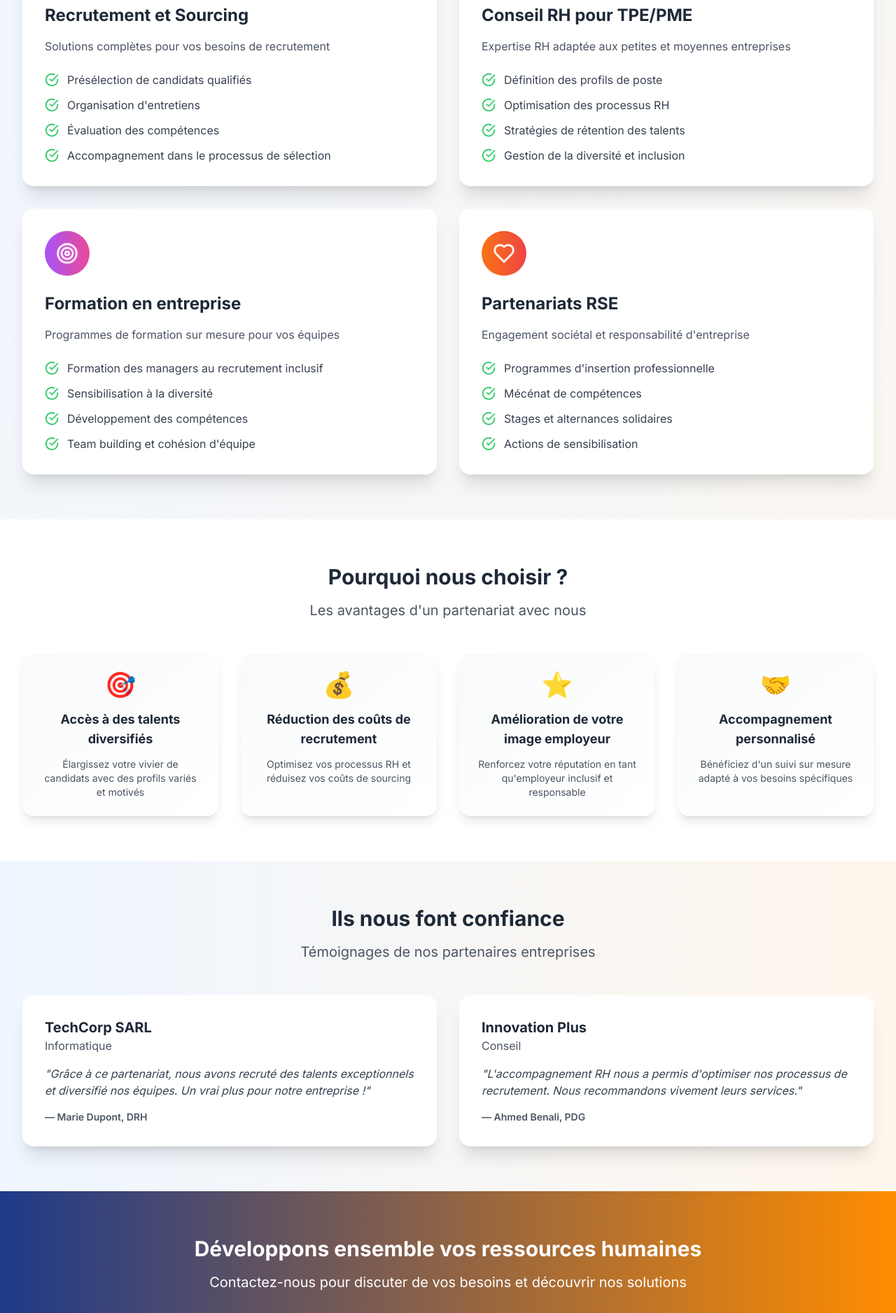
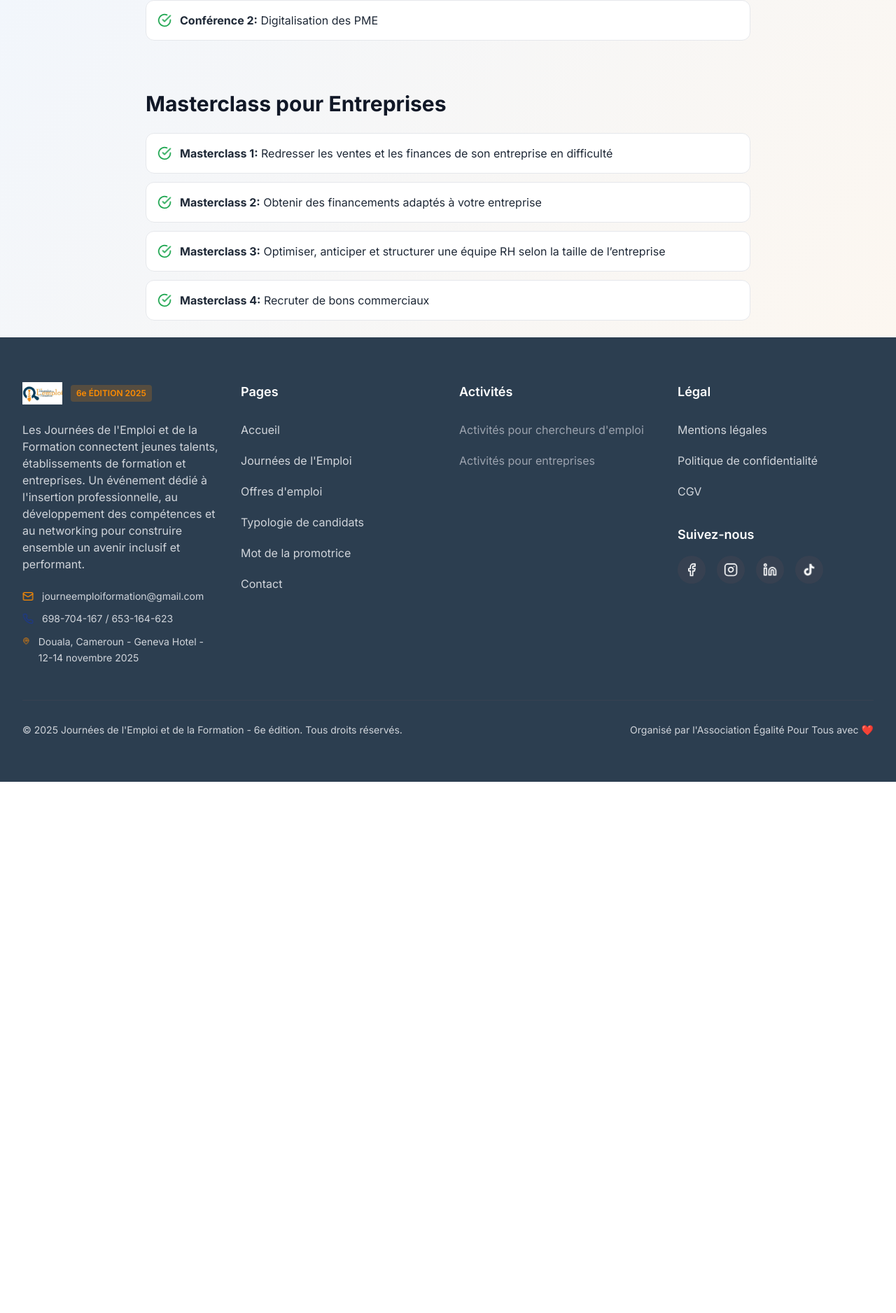
Before and after one commit to MarcDelon/journees-emploi-formation, a Next.js app: page /activites-entreprises in a window 1280 px wide. Shown: the part 650-2526 px from the top of the page at 70% size. After the commit the page ends 1767 px from the top, so only its background shows below. Built offline with nearby package versions, Linux system fonts and the light colour scheme; a web font is replaced by a local one.

Commit message:
content(entreprises): ne garder que Conférences et Masterclass (UX alignée chercheurs)

```diff
--- a/src/app/activites-entreprises/page.tsx
+++ b/src/app/activites-entreprises/page.tsx
@@ -6,78 +6,16 @@ import { Footer } from '@/components/Footer'
 import { Building, Users, TrendingUp, Target, Award, CheckCircle, ArrowRight, Briefcase, Heart } from 'lucide-react'
 
 export default function ActivitesEntreprises() {
-  const services = [
-    {
-      icon: Users,
-      title: "Recrutement et Sourcing",
-      description: "Solutions complètes pour vos besoins de recrutement",
-      details: [
-        "Présélection de candidats qualifiés",
-        "Organisation d'entretiens",
-        "Évaluation des compétences",
-        "Accompagnement dans le processus de sélection"
-      ],
-      color: "from-blue-500 to-cyan-500"
-    },
-    {
-      icon: TrendingUp,
-      title: "Conseil RH pour TPE/PME",
-      description: "Expertise RH adaptée aux petites et moyennes entreprises",
-      details: [
-        "Définition des profils de poste",
-        "Optimisation des processus RH",
-        "Stratégies de rétention des talents",
-        "Gestion de la diversité et inclusion"
-      ],
-      color: "from-green-500 to-emerald-500"
-    },
-    {
-      icon: Target,
-      title: "Formation en entreprise",
-      description: "Programmes de formation sur mesure pour vos équipes",
-      details: [
-        "Formation des managers au recrutement inclusif",
-        "Sensibilisation à la diversité",
-        "Développement des compétences",
-        "Team building et cohésion d'équipe"
-      ],
-      color: "from-purple-500 to-pink-500"
-    },
-    {
-      icon: Heart,
-      title: "Partenariats RSE",
-      description: "Engagement sociétal et responsabilité d'entreprise",
-      details: [
-        "Programmes d'insertion professionnelle",
-        "Mécénat de compétences",
-        "Stages et alternances solidaires",
-        "Actions de sensibilisation"
-      ],
-      color: "from-orange-500 to-red-500"
-    }
+  const conferences = [
+    "L'accès aux financements des PME",
+    "Digitalisation des PME",
   ]
 
-  const avantages = [
-    {
-      title: "Accès à des talents diversifiés",
-      description: "Élargissez votre vivier de candidats avec des profils variés et motivés",
-      icon: "🎯"
-    },
-    {
-      title: "Réduction des coûts de recrutement",
-      description: "Optimisez vos processus RH et réduisez vos coûts de sourcing",
-      icon: "💰"
-    },
-    {
-      title: "Amélioration de votre image employeur",
-      description: "Renforcez votre réputation en tant qu'employeur inclusif et responsable",
-      icon: "⭐"
-    },
-    {
-      title: "Accompagnement personnalisé",
-      description: "Bénéficiez d'un suivi sur mesure adapté à vos besoins spécifiques",
-      icon: "🤝"
-    }
+  const masterclass = [
+    "Redresser les ventes et les finances de son entreprise en difficulté",
+    "Obtenir des financements adaptés à votre entreprise",
+    "Optimiser, anticiper et structurer une équipe RH selon la taille de l’entreprise",
+    "Recruter de bons commerciaux",
   ]
 
   const temoignagesEntreprises = [
@@ -127,125 +65,33 @@ export default function ActivitesEntreprises() {
           </div>
         </section>
 
-        {/* Section Services */}
-        <section className="py-16">
-          <div className="max-w-7xl mx-auto px-4 sm:px-6 lg:px-8">
-            <div className="grid grid-cols-1 md:grid-cols-2 gap-8">
-              {services.map((service, index) => (
-                <motion.div
-                  key={index}
-                  initial={{ opacity: 0, y: 30 }}
-                  animate={{ opacity: 1, y: 0 }}
-                  transition={{ duration: 0.8, delay: index * 0.2 }}
-                  className="bg-white rounded-2xl shadow-xl p-8 hover:shadow-2xl transition-all duration-300"
-                >
-                  <div className={`w-16 h-16 rounded-full bg-gradient-to-r ${service.color} flex items-center justify-center mb-6`}>
-                    <service.icon className="w-8 h-8 text-white" />
-                  </div>
-
-                  <h3 className="text-2xl font-bold text-gray-800 mb-4">{service.title}</h3>
-                  <p className="text-gray-600 mb-6">{service.description}</p>
-
-                  <ul className="space-y-3">
-                    {service.details.map((detail, idx) => (
-                      <li key={idx} className="flex items-center space-x-3">
-                        <CheckCircle className="w-5 h-5 text-green-500 flex-shrink-0" />
-                        <span className="text-gray-700">{detail}</span>
-                      </li>
-                    ))}
-                  </ul>
-                </motion.div>
+        {/* Conférences Entreprises */}
+        <section className="py-12">
+          <div className="max-w-4xl mx-auto px-4">
+            <h2 className="text-2xl md:text-3xl font-bold text-gray-900 mb-6">Conférences Entreprises</h2>
+            <ul className="space-y-3">
+              {conferences.map((item, i) => (
+                <li key={i} className="flex items-start gap-3 bg-white rounded-xl border border-gray-200 p-4">
+                  <CheckCircle className="w-5 h-5 text-green-600 mt-0.5 flex-shrink-0" />
+                  <span className="text-gray-800"><strong>Conférence {i + 1}:</strong> {item}</span>
+                </li>
               ))}
-            </div>
+            </ul>
           </div>
         </section>
 
-        {/* Section Avantages */}
-        <section className="py-16 bg-white">
-          <div className="max-w-7xl mx-auto px-4 sm:px-6 lg:px-8">
-            <motion.div
-              initial={{ opacity: 0, y: 20 }}
-              animate={{ opacity: 1, y: 0 }}
-              transition={{ duration: 0.8 }}
-              className="text-center mb-12"
-            >
-              <h2 className="text-3xl font-bold text-gray-800 mb-4">Pourquoi nous choisir ?</h2>
-              <p className="text-xl text-gray-600">Les avantages d'un partenariat avec nous</p>
-            </motion.div>
-
-            <div className="grid grid-cols-1 md:grid-cols-2 lg:grid-cols-4 gap-8">
-              {avantages.map((avantage, index) => (
-                <motion.div
-                  key={index}
-                  initial={{ opacity: 0, y: 30 }}
-                  animate={{ opacity: 1, y: 0 }}
-                  transition={{ duration: 0.8, delay: index * 0.1 }}
-                  className="text-center bg-gradient-to-br from-gray-50 to-white rounded-2xl p-6 shadow-lg"
-                >
-                  <div className="text-4xl mb-4">{avantage.icon}</div>
-                  <h3 className="text-lg font-bold text-gray-800 mb-3">{avantage.title}</h3>
-                  <p className="text-gray-600 text-sm">{avantage.description}</p>
-                </motion.div>
+        {/* Masterclass pour Entreprises */}
+        <section className="py-6">
+          <div className="max-w-4xl mx-auto px-4">
+            <h2 className="text-2xl md:text-3xl font-bold text-gray-900 mb-6">Masterclass pour Entreprises</h2>
+            <ul className="space-y-3">
+              {masterclass.map((item, i) => (
+                <li key={i} className="flex items-start gap-3 bg-white rounded-xl border border-gray-200 p-4">
+                  <CheckCircle className="w-5 h-5 text-green-600 mt-0.5 flex-shrink-0" />
+                  <span className="text-gray-800"><strong>Masterclass {i + 1}:</strong> {item}</span>
+                </li>
               ))}
-            </div>
-          </div>
-        </section>
-
-        {/* Section Témoignages Entreprises */}
-        <section className="py-16 bg-gradient-to-r from-blue-50 to-orange-50">
-          <div className="max-w-7xl mx-auto px-4 sm:px-6 lg:px-8">
-            <motion.div
-              initial={{ opacity: 0, y: 20 }}
-              animate={{ opacity: 1, y: 0 }}
-              transition={{ duration: 0.8 }}
-              className="text-center mb-12"
-            >
-              <h2 className="text-3xl font-bold text-gray-800 mb-4">Ils nous font confiance</h2>
-              <p className="text-xl text-gray-600">Témoignages de nos partenaires entreprises</p>
-            </motion.div>
-
-            <div className="grid grid-cols-1 md:grid-cols-2 gap-8">
-              {temoignagesEntreprises.map((temoignage, index) => (
-                <motion.div
-                  key={index}
-                  initial={{ opacity: 0, x: index % 2 === 0 ? -30 : 30 }}
-                  animate={{ opacity: 1, x: 0 }}
-                  transition={{ duration: 0.8, delay: 0.4 }}
-                  className="bg-white rounded-2xl p-8 shadow-xl"
-                >
-                  <div className="mb-4">
-                    <h4 className="text-xl font-bold text-gray-800">{temoignage.entreprise}</h4>
-                    <p className="text-gray-600">{temoignage.secteur}</p>
-                  </div>
-                  <p className="text-gray-700 italic mb-4">"{temoignage.message}"</p>
-                  <p className="text-sm text-gray-600 font-semibold">— {temoignage.dirigeant}</p>
-                </motion.div>
-              ))}
-            </div>
-          </div>
-        </section>
-
-        {/* Call to Action */}
-        <section className="py-16 bg-gradient-to-r from-event-blue to-event-orange">
-          <div className="max-w-7xl mx-auto px-4 sm:px-6 lg:px-8 text-center">
-            <motion.div
-              initial={{ opacity: 0, y: 20 }}
-              animate={{ opacity: 1, y: 0 }}
-              transition={{ duration: 0.8 }}
-              className="text-white"
-            >
-              <h2 className="text-3xl font-bold mb-4">Développons ensemble vos ressources humaines</h2>
-              <p className="text-xl mb-8">Contactez-nous pour discuter de vos besoins et découvrir nos solutions</p>
-              <motion.a
-                href="/contact"
-                whileHover={{ scale: 1.05 }}
-                whileTap={{ scale: 0.95 }}
-                className="inline-flex items-center space-x-2 bg-white text-event-blue px-8 py-4 rounded-lg font-semibold hover:bg-gray-100 transition-colors"
-              >
-                <span>Demander un devis</span>
-                <ArrowRight className="w-5 h-5" />
-              </motion.a>
-            </motion.div>
+            </ul>
           </div>
         </section>
       </main>
```
